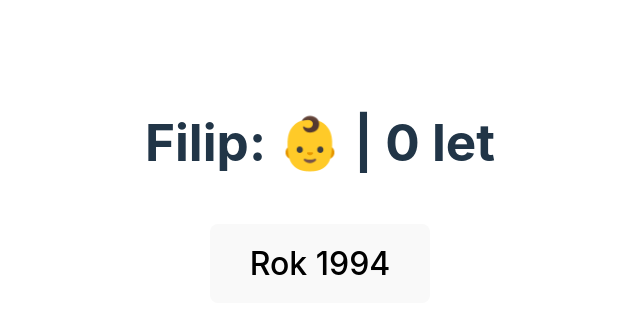
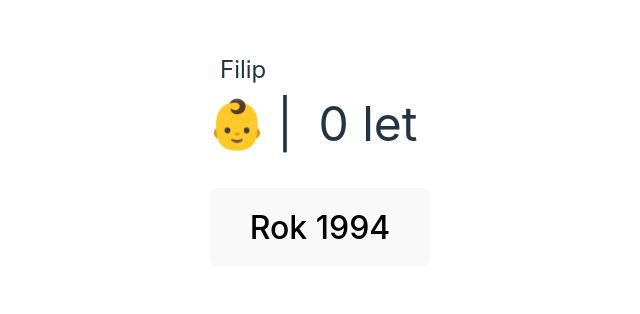
Before and after one commit to filip-svrcek/invitation, a React (Vite) app: page / in a window 1280 px wide. Shown: the part 280-594 px from the top of the page, without its empty margins (320-960 px from the left). Built offline with nearby package versions, Linux system fonts and the light colour scheme.

Commit message:
alignment, final touches

```diff
--- a/src/App.jsx
+++ b/src/App.jsx
@@ -8,7 +8,7 @@ import styled from "styled-components";
 
 const ContentBox = styled.div`
   width: 360px;
-  height: 80px;
+  height: 100px;
 `;
 
 const MainContainer = styled.div`
@@ -26,15 +26,19 @@ function App() {
       <ContentBox>
         <Bubble age={age} />
       </ContentBox>
-      {
-        <ContentBox>
-          <FilipsAge age={age} />
-        </ContentBox>
-      }
+      {<></>}
       {year < 2025 ? (
-        <ContentBox>
-          <YearButton year={year} setYear={setYear} />
-        </ContentBox>
+        <>
+          <div style={{ fontSize: "1.5em", width: "200px", textAlign: "left" }}>
+            Filip
+          </div>
+          <ContentBox>
+            <FilipsAge age={age} />
+          </ContentBox>
+          <ContentBox>
+            <YearButton year={year} setYear={setYear} />
+          </ContentBox>
+        </>
       ) : (
         <ContentBox>
           <TwentyTwentyFour />
--- a/src/components/Bubble.jsx
+++ b/src/components/Bubble.jsx
@@ -9,15 +9,15 @@ const BubbleDiv = styled.div`
   border-radius: 20px;
   position: relative;
   font-family: Arial, sans-serif;
-  font-size: 1em;
+  font-size: 1.5em;
   &::after {
     content: "";
     position: absolute;
     bottom: 1px;
-    right: 90px;
+    left: 30px;
     width: 0;
     height: 0;
-    border: 10px solid transparent;
+    border: 20px solid transparent;
     border-top-color: #703f3f;
     border-bottom: 0;
     margin-left: -10px;
@@ -25,14 +25,20 @@ const BubbleDiv = styled.div`
   }
 `;
 
+const Container = styled.div`
+  display: flex;
+  flex-direction: column;
+  align-items: center;
+`;
+
 const getBubbleText = (age) => {
   if (age > 0 && age < 3) {
     return "Tlačítkem zvyšuješ můj věk.";
   }
-  if (age > 3 && age < 6) {
+  if (age > 3 && age < 5) {
     return "Doufám, že víš, co děláš...";
   }
-  if (age > 7 && age < 11) {
+  if (age > 6 && age < 10) {
     return "Škola? Bylo mi líp než jsem se naučil číst a psát!";
   }
   if (age > 12 && age < 17) {
@@ -60,9 +66,9 @@ export const Bubble = ({ age }) => {
     return null;
   }
   return (
-    <div>
+    <Container>
       <BubbleDiv>{bubbleText}</BubbleDiv>
-    </div>
+    </Container>
   );
 };
 
--- a/src/components/CelebrateButton.jsx
+++ b/src/components/CelebrateButton.jsx
@@ -4,7 +4,6 @@ import styled from "styled-components";
 
 const Button = styled.button`
   font-size: 2em;
-  margin: 2em;
 `;
 
 export const CelebrateButton = ({ setYear }) => {
--- a/src/components/FilipsAge.jsx
+++ b/src/components/FilipsAge.jsx
@@ -1,4 +1,5 @@
 import PropTypes from "prop-types";
+import styled from "styled-components";
 
 const getFilipEmoji = (age) => {
   if (age === 30) {
@@ -12,6 +13,24 @@ const getFilipEmoji = (age) => {
   }
 };
 
+const EmojiYearContainer = styled.div`
+  display: flex;
+  align-items: center;
+  justify-content: center;
+  font-size: 2em;
+`;
+const EmojiElement = styled.div`
+  font-size: 1.5em;
+`;
+const YearTextElement = styled.div`
+  font-size: 1.5em;
+  width: 130px;
+`;
+const Divider = styled.div`
+  font-size: 1.5em;
+  margin: 0px 10px;
+`;
+
 export const FilipsAge = ({ age }) => {
   const emoji = getFilipEmoji(age);
   const yearString = age === 1 ? "rok" : age < 5 && age > 1 ? "roky" : "let";
@@ -20,9 +39,15 @@ export const FilipsAge = ({ age }) => {
     return null;
   }
   return emoji ? (
-    <h1>
-      Filip: {emoji} | {age} {yearString}
-    </h1>
+    <>
+      <EmojiYearContainer>
+        <EmojiElement>{emoji}</EmojiElement>
+        <Divider>|</Divider>
+        <YearTextElement>
+          {age} {yearString}
+        </YearTextElement>
+      </EmojiYearContainer>
+    </>
   ) : null;
 };
 
--- a/src/components/TwentyTwentyFour.jsx
+++ b/src/components/TwentyTwentyFour.jsx
@@ -3,10 +3,10 @@ import Fireworks from "react-canvas-confetti/dist/presets/fireworks";
 export const TwentyTwentyFour = () => {
   return (
     <>
-      <Fireworks autorun={{ speed: 2 }} />
+      <Fireworks autorun={{ speed: 0.5 }} />
       <h2>Oběd restaurace Tom, Zlín</h2>
       <h2>20.7. 11:30</h2>
-      <h2>...a poté posezení v Malé ulici</h2>
+      <h2>...a poté posezení v Malé ulici!</h2>
     </>
   );
 };
--- a/src/components/YearButton.jsx
+++ b/src/components/YearButton.jsx
@@ -4,7 +4,6 @@ import { CelebrateButton } from "./CelebrateButton";
 
 const Button = styled.button`
   font-size: 2em;
-  margin: 2em;
 `;
 
 export const YearButton = ({ year, setYear }) => {
--- a/src/index.css
+++ b/src/index.css
@@ -16,7 +16,6 @@
 #root {
   max-width: 1280px;
   margin: 0 auto;
-  padding: 2rem;
   text-align: center;
 }
 
```
